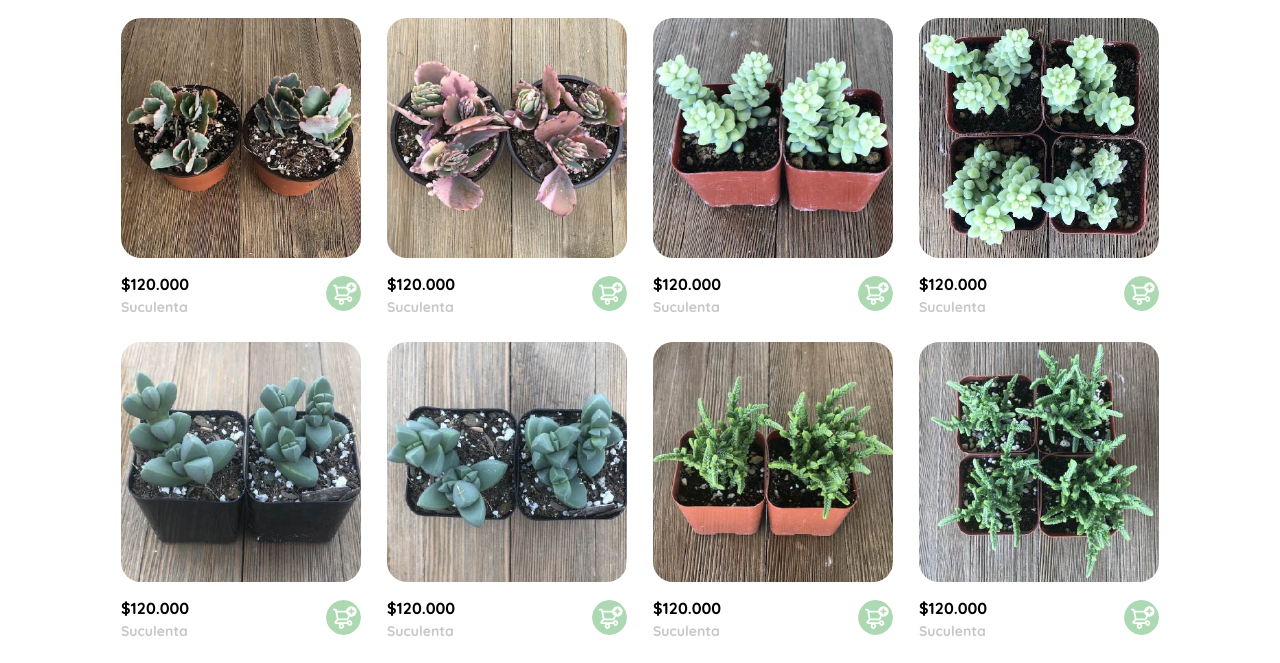
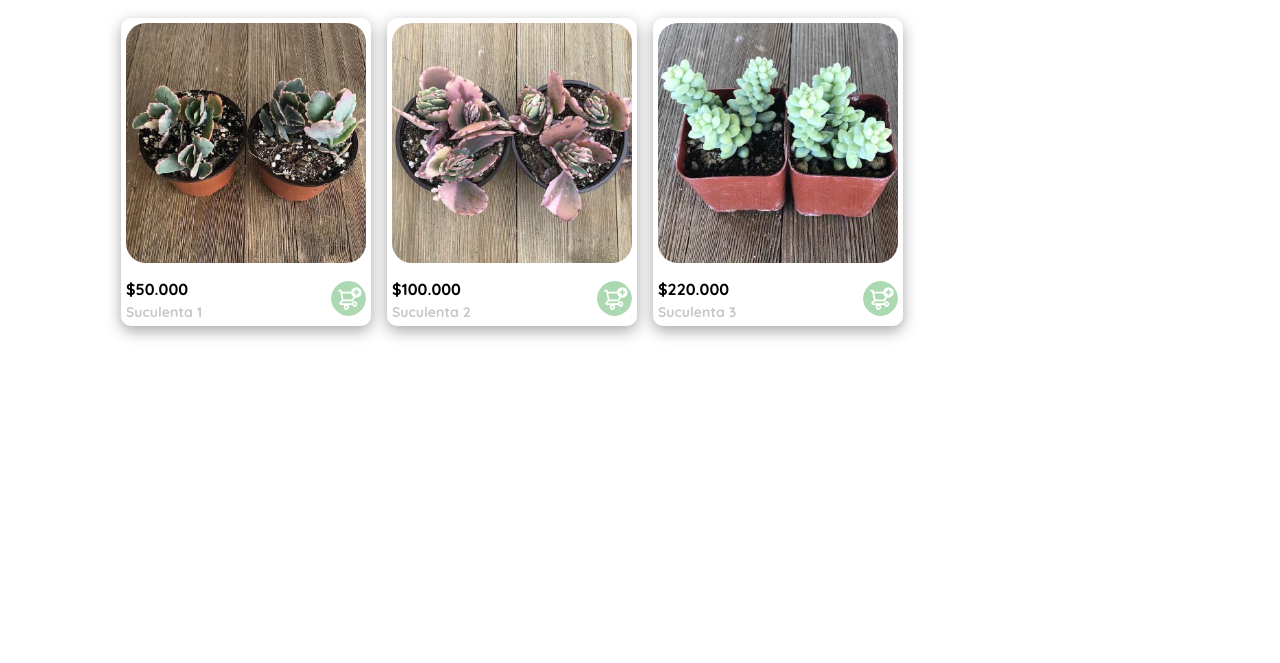
Before and after one commit to AndrexMed/CursoPracticoFrontend, a plain HTML site: page index.html in a window 1280 px wide. Shown: the part 63-726 px from the top of the page. Drawn offline with Linux system fonts and the light colour scheme.

Commit message:
Fusion de Componentes

```diff
--- a/index.html
+++ b/index.html
@@ -120,7 +120,8 @@
 
     <section class="main-container">
         <div class="cards-container">
-            <div class="product-card">
+
+            <!-- <div class="product-card">
                 <img src="imgs/suculentas/Aurora1.jpg" alt="" class="product-img">
                 <div class="product-info">
                     <div>
@@ -274,7 +275,7 @@
                         <img src="imgs/icons/bt_add_to_cart.svg" alt="">
                         </figure>
                 </div>
-            </div>
+            </div> -->
 
 
         </div>
--- a/js/main.js
+++ b/js/main.js
@@ -3,22 +3,86 @@ const menuBurger = document.querySelector(".menu");
 const menuCarrito = document.querySelector(".navbar-shopping-cart");
 const desktopMenu = document.querySelector(".desktop-menu");
 const mobileMenu = document.querySelector(".mobile-menu");
-const aside = document.querySelector(".product-detail")
+const aside = document.querySelector(".product-detail");
+const cardsContainer = document.querySelector(".cards-container")
 
 menuEmail.addEventListener('click', toggleDesktopMenu);
 menuBurger.addEventListener('click', toggleMobileMenu);
 menuCarrito.addEventListener("click", toggleCarritoAside);
 
-function toggleDesktopMenu(){
+function toggleDesktopMenu() {
     desktopMenu.classList.toggle("inactive");
     aside.classList.add("inactive");
 }
-function toggleMobileMenu(){
+function toggleMobileMenu() {
     mobileMenu.classList.toggle("inactive");
     aside.classList.add("inactive");
 }
-function toggleCarritoAside(){
+function toggleCarritoAside() {
     aside.classList.toggle("inactive");
     desktopMenu.classList.add("inactive");
     mobileMenu.classList.add("inactive");
 }
+
+const productArray = [];
+
+productArray.push({
+    name: "Suculenta 1",
+    price: "$50.000",
+    image: "imgs/suculentas/Aurora1.jpg"
+});
+
+productArray.push({
+    name: "Suculenta 2",
+    price: "$100.000",
+    image: "imgs/suculentas/Aurora2.jpg"
+});
+
+productArray.push({
+    name: "Suculenta 3",
+    price: "$220.000",
+    image: "imgs/suculentas/Burrito1.jpg"
+});
+
+function mostrarProductos(Arreglo){
+    for (product of Arreglo) {
+        const productCard = document.createElement("div");
+        productCard.classList.add("product-card");
+
+        // product = {name,price,image} -> product.image
+        const ProductImg = document.createElement("img");
+        ProductImg.setAttribute("src", product.image);
+
+
+        const productInfo = document.createElement("div");
+        productInfo.classList.add("product-info");
+
+        const productInfoDiv = document.createElement("div");
+
+        const productPrice = document.createElement("p");
+        productPrice.innerText = product.price;
+        const productName = document.createElement("p");
+        productName.innerText = product.name;
+
+        productInfoDiv.append(productPrice,productName); //Abreviacion de las siguientes dos lineas.
+        // productInfoDiv.appendChild(productPrice);
+        // productInfoDiv.appendChild(productName);
+
+        const productInfoFigure = document.createElement("figure");
+        const productImgCart = document.createElement("img");
+        productImgCart.setAttribute("src", "imgs/icons/bt_add_to_cart.svg");
+
+        productInfoFigure.appendChild(productImgCart);
+
+        productInfo.append(productInfoDiv, productInfoFigure); //Abreviacion sgtes dos lineas
+        // productInfo.appendChild(productInfoDiv);
+        // productInfo.appendChild(productInfoFigure);
+
+        productCard.append(ProductImg,productInfo);
+        // productCard.appendChild(ProductImg);
+        // productCard.appendChild(productInfo);
+
+        cardsContainer.appendChild(productCard);
+    }
+}
+mostrarProductos(productArray);
--- a/styles/main.css
+++ b/styles/main.css
@@ -278,6 +278,10 @@ nav {
     margin-bottom: 10px;
 }
 
+.primary-button:hover {
+    background-color: green;
+}
+
 /* Main content */
 .cards-container{
     display: grid;
@@ -285,15 +289,22 @@ nav {
     gap: 26px;
     place-content: center;
     margin-top: 20px;
+    margin-bottom: 10px;
 }
 .product-card{
-    width: 240px
+    width: 240px;
+    padding: 5px;
+    border-radius: 10px;
+    box-shadow: rgba(0, 0, 0, 0.35) 0px 5px 15px;
 }
 .product-card img{
     width: 240px;
     height: 240px;
     border-radius: 20px;
     object-fit: cover;
+}
+.product-img:hover{
+    transform: scale(1.01);
 }
 .product-info{
     display: flex;
@@ -307,6 +318,7 @@ nav {
 .product-info figure img{
 width: 35px;
 height: 35px;
+cursor: pointer;
 }
 
 .product-info div p:nth-child(1){
```
